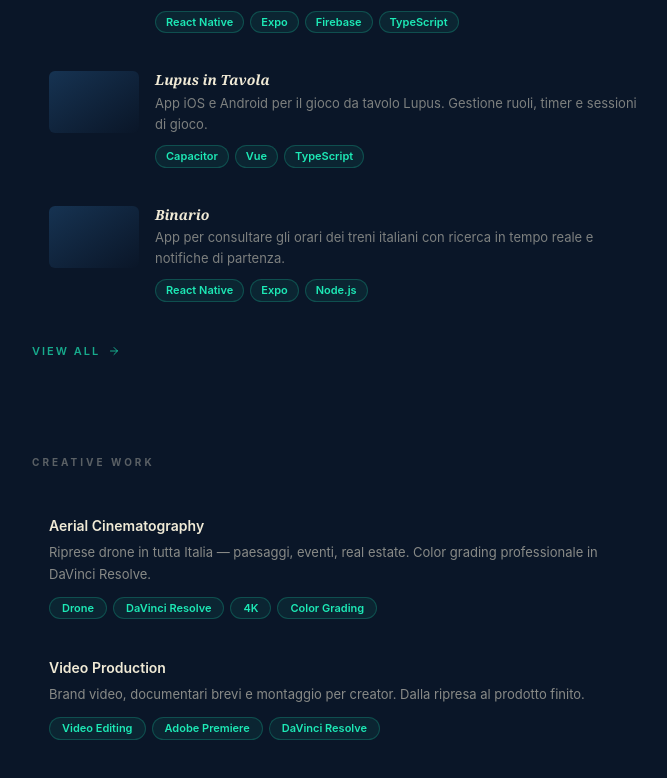
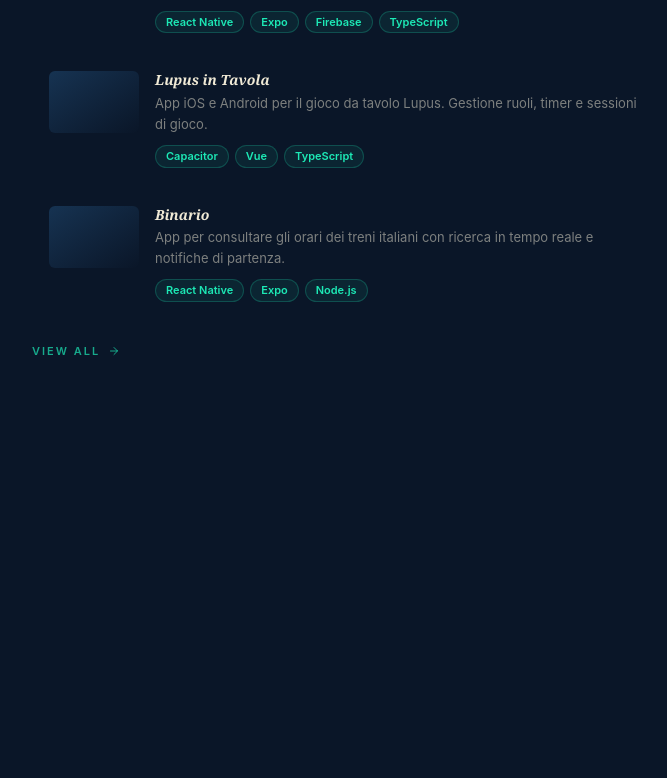
Before and after one commit to deeeemiss/portfolio, a React app: page / in a window 1280 px wide. Shown: the part 1204-1982 px from the top of the page, without its empty margins (536-1203 px from the left). After the commit the page ends 1627 px from the top, so only its background shows below. Built offline with nearby package versions, Linux system fonts and the light colour scheme; the HTML template or start-up script is replaced by a standard one.

Commit message:
feat: remove Creative Work section
Co-Authored-By: Claude Sonnet 4.6 <noreply@anthropic.com>

```diff
--- a/src/App.tsx
+++ b/src/App.tsx
@@ -4,7 +4,6 @@ import { About } from './components/sections/About'
 import { Experience } from './components/sections/Experience'
 import { Skills } from './components/sections/Skills'
 import { Projects } from './components/sections/Projects'
-import { CreativeWork } from './components/sections/CreativeWork'
 
 export default function App() {
   const [mouse, setMouse] = useState({ x: 0, y: 0 })
@@ -30,7 +29,6 @@ export default function App() {
           <Experience />
           <Skills />
           <Projects />
-          <CreativeWork />
         </main>
       </div>
     </div>
--- a/src/components/layout/Sidebar.tsx
+++ b/src/components/layout/Sidebar.tsx
@@ -2,7 +2,7 @@ import { useTranslation } from 'react-i18next'
 import { LanguageSwitcher } from './LanguageSwitcher'
 import { useActiveSection } from '../../hooks/useActiveSection'
 
-const SECTION_IDS = ['about', 'experience', 'skills', 'projects', 'creative'] as const
+const SECTION_IDS = ['about', 'experience', 'skills', 'projects'] as const
 type SectionId = (typeof SECTION_IDS)[number]
 const SECTION_IDS_ARRAY: string[] = [...SECTION_IDS]
 
@@ -11,7 +11,6 @@ const NAV_ITEMS: { id: SectionId; key: string }[] = [
   { id: 'experience', key: 'nav.experience' },
   { id: 'skills', key: 'nav.skills' },
   { id: 'projects', key: 'nav.projects' },
-  { id: 'creative', key: 'nav.creative' },
 ]
 
 const SOCIAL_LINKS = [
```
Also changed, not shown: 1 other file (tests, documents, lock files or other folders).
